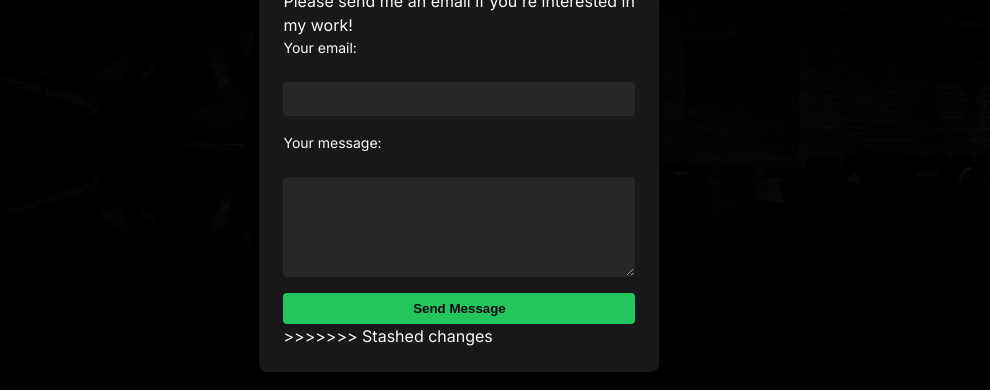
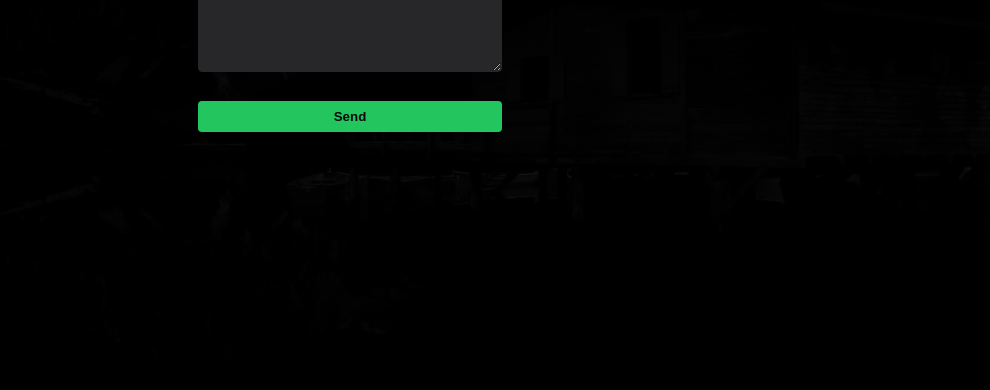
Before and after one commit to DogoeDude/PortFolio, a plain HTML site: page contact.html in a window 1280 px wide. Shown: the part 410-800 px from the top of the page, without its empty margins (290-1280 px from the left). Drawn offline with Linux system fonts and the light colour scheme.

Commit message:
chore: Accepted Changes for Contact.html

```diff
--- a/contact.html
+++ b/contact.html
@@ -7,7 +7,6 @@
     <link rel="stylesheet" href="forms.css">
 </head>
 <body>
-<<<<<<< Updated upstream
     <div class="main-div">
         <p>Please do Send an Email </p>
         <div class="inner-div">
@@ -27,20 +26,6 @@
                 <button type="submit">Send</button>
             </form>
         </div>
-=======
-    <div class="container">
-        <h1>Get in Touch</h1>
-        <p>Please send me an email if you're interested in my work!</p>
-        <form action="https://formspree.io/f/xzzbyvka" method="POST">
-            <label for="email">Your email:</label>
-            <input type="email" id="email" name="email" required>
-
-            <label for="message">Your message:</label>
-            <textarea id="message" name="message" required></textarea>
-
-            <button type="submit">Send Message</button>
-        </form>
->>>>>>> Stashed changes
     </div>
 </body>
 </html>
```
